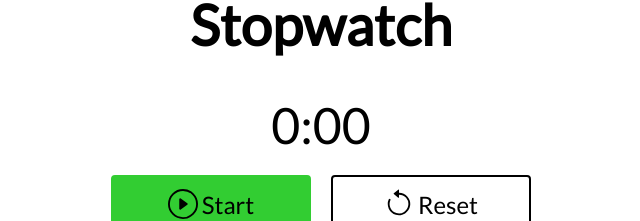
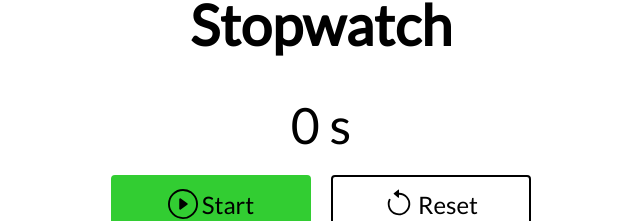
Before and after one commit to rgrace9/react-stopwatch, a React (Create React App) app: page / in a window 1280 px wide. Shown: the part 97-318 px from the top of the page, without its empty margins (319-959 px from the left). Built offline with nearby package versions, Linux system fonts and the light colour scheme.

Commit message:
Clean up code

```diff
--- a/src/App.css
+++ b/src/App.css
@@ -62,3 +62,7 @@
 .button__icon {
   margin-right: 4px;
 }
+
+abbr[title] {
+  text-decoration: unset;
+}
--- a/src/App.js
+++ b/src/App.js
@@ -4,52 +4,55 @@ import React, { useEffect, useState } from 'react';
 
 function App() {
 
-  const [isOn, setIsOn] = useState(false);
-
+  const [isActive, setIsActive] = useState(false);
   const [seconds, setSeconds] = useState(0);
 
-  const onReset = () => {
-    setIsOn(false);
-    setSeconds(0);
+  useEffect(() => {
+    if (isActive) {
+      const interval = setInterval(() => {
+        setSeconds(prevSeconds => prevSeconds + 1)
+      }, 1000)
+      return () => clearInterval(interval)
+    }
+  }, [isActive, seconds])
+
+  const toggle = () => {
+    setIsActive(prevState => !prevState)
   }
 
-  const formatTime = () => {
-    let hours = Math.floor(seconds / 3600); // returns the number of full hours
-    let minutes = Math.floor((seconds % 3600) / 60); // returns the number of full minutes that remain after getting the number of full hours
-    let remainingSeconds = Math.floor(seconds % 60); // returns the remaining seconds
-    let formattedTime = '';
-
-    if (hours > 0) {
-      formattedTime = `${hours}:${minutes < 10 ? '0' : ''}`
-    }
-
-    formattedTime = `${formattedTime}${minutes}:${(remainingSeconds < 10 ? '0' : '')}`;
-    return `${formattedTime}${remainingSeconds}`;
+  const reset = () => {
+    setIsActive(false);
+    setSeconds(0)
   }
 
-  useEffect(() => {
-    if (isOn) {
-      const interval = setInterval(() => {
-        setSeconds(seconds => seconds + 1);
-      }, 1000);
-      return () => clearInterval(interval);
+  const buttonContent = () => {
+    if(isActive) {
+      return (
+        <React.Fragment>
+          <PauseIcon />
+          Pause
+        </React.Fragment>
+      );
     }
-  }, [isOn, seconds]);
+    return (
+      <React.Fragment>
+        <StartIcon />
+        Start
+      </React.Fragment>
+    )
+  }
 
   return (
     <main className="container">
       <h1 className='heading'>Stopwatch</h1>
       <div className='time'>
-        {formatTime(seconds)}
+        {seconds} <abbr title='seconds'>s</abbr>
       </div>
       <div className='buttons'>
-        <button
-          className={`button ${isOn ? 'button--inactive' : 'button--active'}`}
-          onClick={() => setIsOn(() => !isOn)}
-        >
-          {isOn ? renderPauseContent() : renderStartContent()}
+        <button className={`button ${isActive ? 'button--inactive' : 'button--active'}`} onClick={toggle}>
+          {buttonContent()}
         </button>
-        <button className='button button--secondary' onClick={onReset}>
+        <button className='button button--secondary' onClick={reset}>
           <ResetIcon />
           Reset
         </button>
@@ -58,24 +61,4 @@ function App() {
   );
 }
 
-const renderStartContent = () => {
-
-  return (
-    <React.Fragment>
-      <StartIcon />
-      Start
-    </React.Fragment>
-  );
-}
-
-const renderPauseContent = () => {
-
-  return (
-    <React.Fragment>
-      <PauseIcon />
-      Pause
-    </React.Fragment>
-  );
-}
-
 export default App;
```
